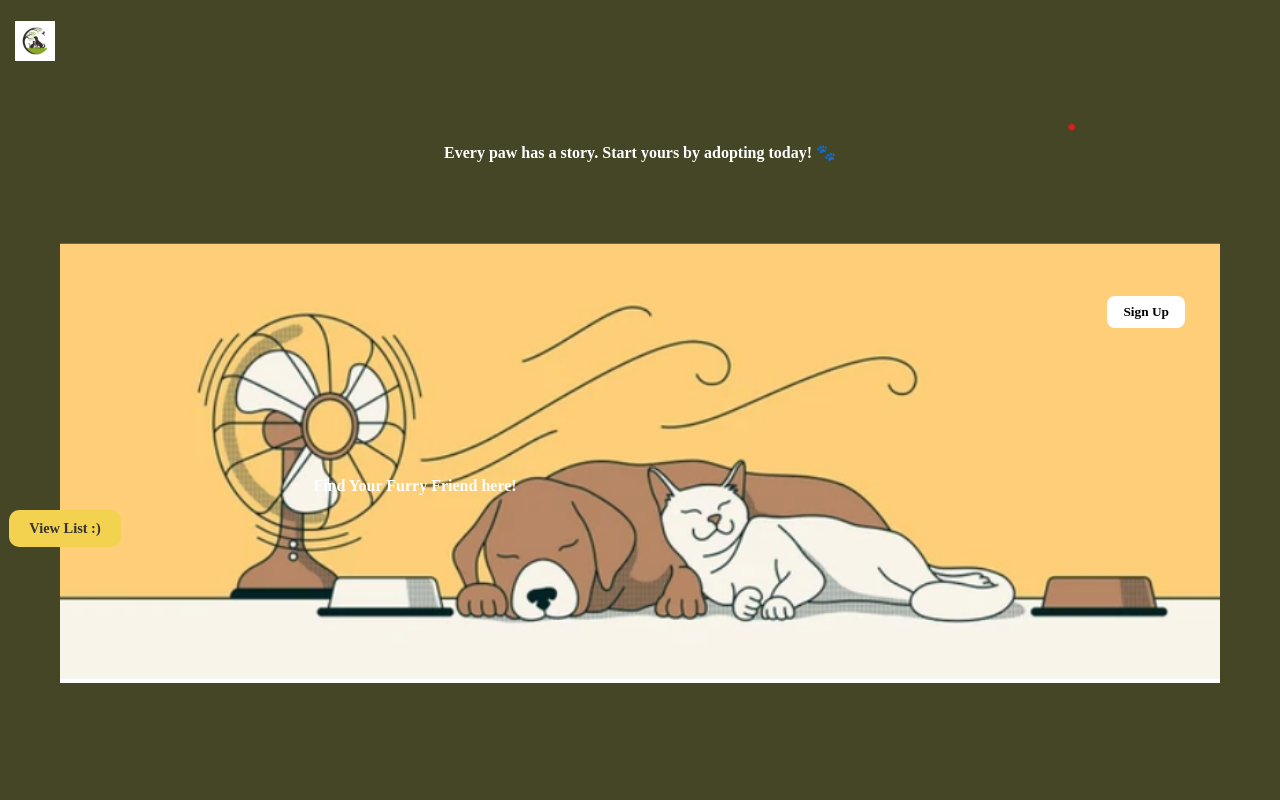
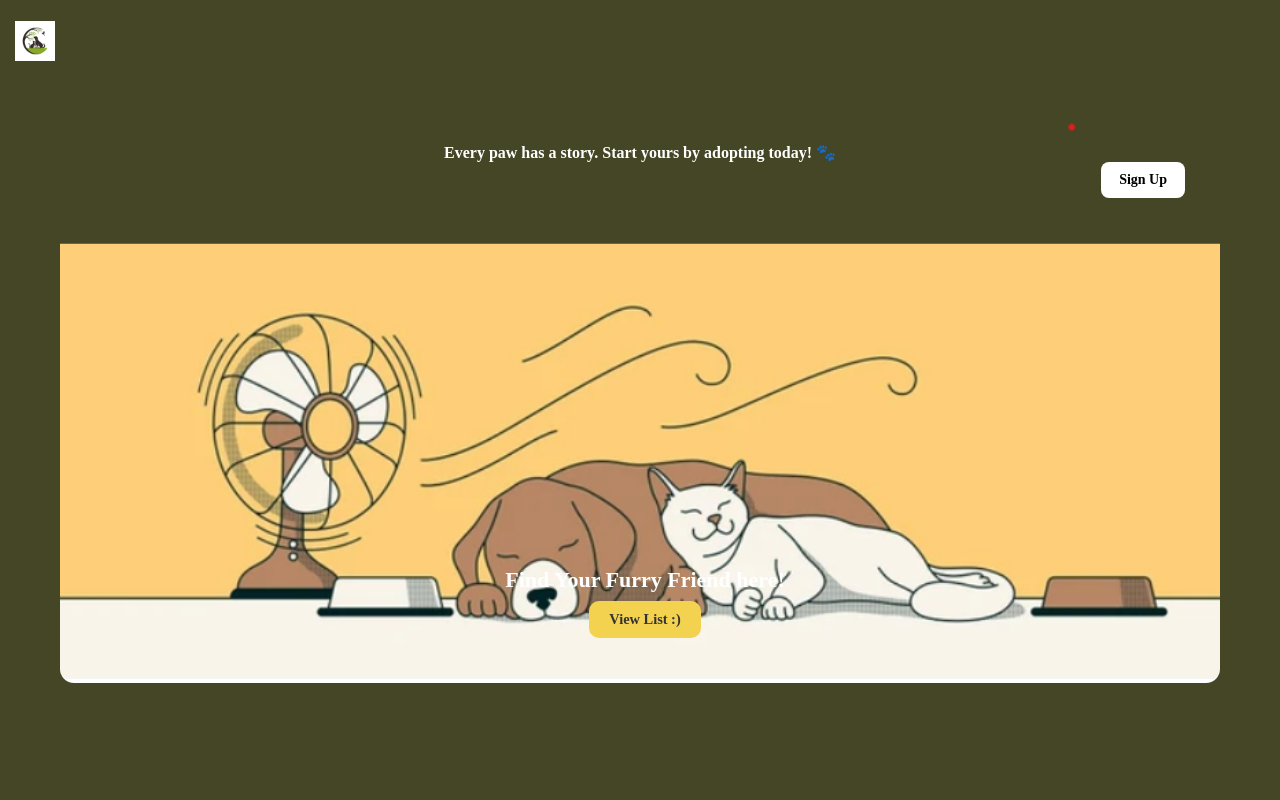
Before and after one commit to Rathika25/Pawfinder, a React (Vite) app in the folder frontend/: page / in a window 1280 px wide. Shown: the top 800 px of the page. Built offline with nearby package versions, Linux system fonts and the light colour scheme.

Commit message:
Updated one

```diff
--- a/frontend/src/components/Header/Header.css
+++ b/frontend/src/components/Header/Header.css
@@ -9,16 +9,17 @@ body {
 
 .signup-button {
   position: absolute;
-  bottom: 350px;
+  top: 30px;
   right: 30px;
 }
 
 .signup-button button {
   background-color: white;
-  padding: 8px 16px;
+  padding: 10px 18px;
   border-radius: 8px;
   border: none;
   font-weight: bold;
+  font-size: 14px;
   cursor: pointer;
   transition: 0.10s smooth ;
 }
@@ -31,11 +32,13 @@ body {
 .header {
   width: 100%;
   max-width: 1200px;
-  margin-top: 30px;
+  margin: 30px auto;
   background: url('/header_img.png') no-repeat center;
   background-size: cover;
   height: 70vh;
   position: relative;
+  border-radius: 14px;
+  overflow:hidden;
 
 
 
@@ -55,21 +58,20 @@ body {
 
 
 .header-contents {
+  position: absolute;
+  bottom: 40px;
+  width: 100%;
   text-align: center;
   color: white;
   margin-top: 300px;
-  font-size: smaller;
-  left: 50%;
-  transform:translate(-50%);
+
 
 }
 
 .header-contents h2 {
-  font-size:16px;
-  margin-bottom: 10px;
-  margin-left: 600px;
-  margin-right: -100px;
-  text-align: center;
+  font-size:22px;
+  margin-bottom: 16px;
+  margin: 0;
 }
 
 .modal-overlay {
```
